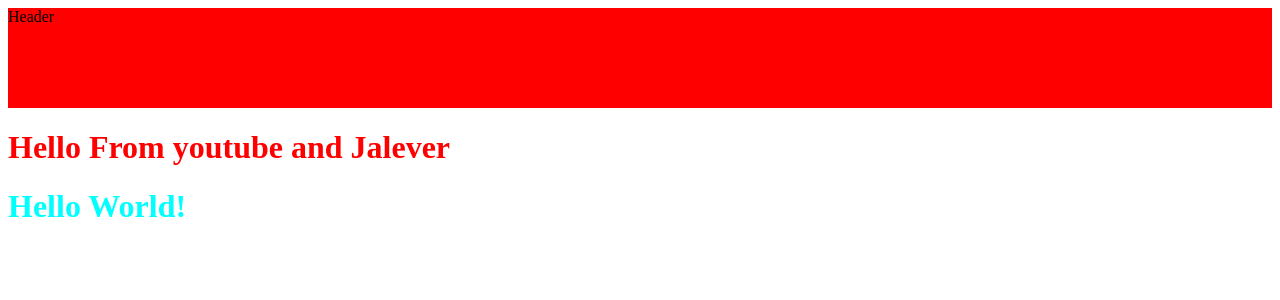
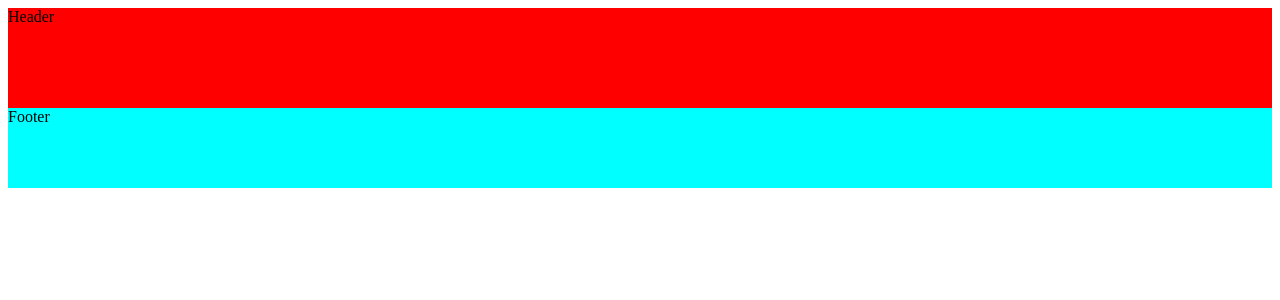
Before and after one commit to Jalever/chatbot, a React app: page / in a window 1280 px wide. Shown: the top 300 px of the page. Built offline with nearby package versions, Linux system fonts and the light colour scheme.

Commit message:
complete typescript with sass,resolve.alias boilerplate

```diff
--- /dev/null
+++ b/src/components/Footer/index.tsx
@@ -0,0 +1,13 @@
+import * as React from "react";
+
+import * as styles from "./styles.scss";
+
+const Footer = () => {
+    return(
+        <React.Fragment>
+            <div className={styles.footer}>Footer</div>
+        </React.Fragment>
+    );
+};
+
+export default Footer;
--- /dev/null
+++ b/src/components/Footer/styles.scss
@@ -0,0 +1,5 @@
+.footer {
+    width: 100%;
+    height: 10vh;
+    background-color: #00ffff;
+}
--- a/src/components/styles.scss.d.ts
+++ b/src/components/Footer/styles.scss.d.ts
@@ -1,7 +1,7 @@
 // This file is automatically generated.
 // Please do not change this file!
 interface CssExports {
-  'world': string;
+  'footer': string;
 }
 declare var cssExports: CssExports;
 export = cssExports;
--- a/src/components/hello.tsx
+++ /dev/null
@@ -1,13 +0,0 @@
-import * as React from "react";
-import * as styles from "./styles.scss";
-
-export interface HelloProps{
-    compiler: String,
-    framework: String
-};
-
-export const Hello = (props: HelloProps) => {
-    return(
-        <h1 className={styles.world}>Hello From {props.compiler} and {props.framework}</h1>
-    );
-};
--- a/src/components/styles.scss
+++ /dev/null
@@ -1,3 +0,0 @@
-.world{
-    color: #ff0000;
-}
--- a/src/declaration.d.ts
+++ /dev/null
@@ -1 +0,0 @@
-declare module '*.scss';
--- /dev/null
+++ b/src/declarations.d.ts
@@ -0,0 +1,4 @@
+declare module '*.scss' {
+    const content: { [className: string]: string };
+    export = content;
+}
--- a/src/index.tsx
+++ b/src/index.tsx
@@ -1,25 +1,23 @@
 import * as React from "react";
 import * as ReactDOM from "react-dom";
+import * as styles from "./style.scss";
+import Header from "@components/Header/index";
 
-import { Hello } from "./components/hello";
-import * as styles from "./style.scss";
-import Header from "@/components/Header/index";
+import Footer from "@components/Footer/index";
+
 
 const App = () => {
     return(
         <>
             <Header />
-            <Hello
-                compiler="youtube"
-                framework="Jalever"
-            />
-            <h1 className={styles.hello}>Hello World!</h1>
+
+            <Footer />
         </>
     );
 };
 
 
 ReactDOM.render(
-    <App/>,
+    <App />,
     document.getElementById("root")
 );
--- /dev/null
+++ b/src/styles.scss
@@ -0,0 +1,3 @@
+.youtube {
+    color: #00ffff;
+}
--- a/tsconfig.json
+++ b/tsconfig.json
@@ -42,7 +42,7 @@
     "moduleResolution": "node",            /* Specify module resolution strategy: 'node' (Node.js) or 'classic' (TypeScript pre-1.6). */
     "baseUrl": "./",                       /* Base directory to resolve non-absolute module names. */
     "paths": {
-      "@/*": ["src/*"]
+      "@components/*": ["src/components/*"]
     },                           /* A series of entries which re-map imports to lookup locations relative to the 'baseUrl'. */
     // "rootDirs": [],                        /* List of root folders whose combined content represents the structure of the project at runtime. */
     // "typeRoots": [],                       /* List of folders to include type definitions from. */
--- a/webpack.config.js
+++ b/webpack.config.js
@@ -65,7 +65,7 @@ module.exports = {
     },
     resolve: {
         alias: {
-            "@": path.resolve(__dirname, "src")
+            "@components": path.resolve(__dirname, "src/components")
         },
         extensions: [".ts", ".tsx", ".js", ".json", ".scss", ".css"]
     }
```
Also changed, not shown: 3 other files (tests, documents, lock files or other folders).
